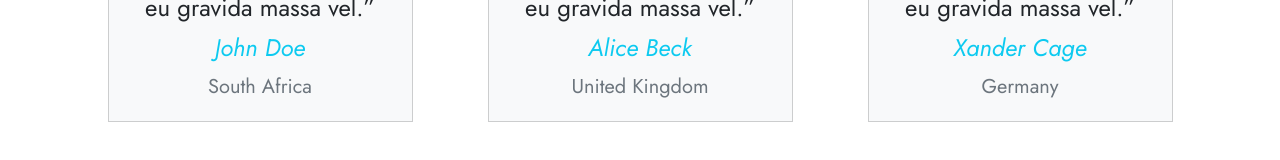
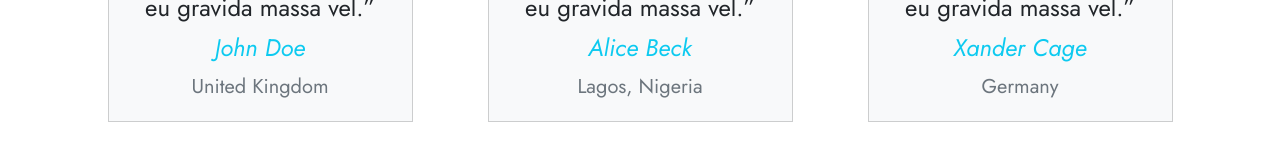
Before and after one commit to Muba-rak/jobme-client, a React (Vite) app: page / in a window 1280 px wide. Shown: the part 3747-3907 px from the top of the page. Built offline with nearby package versions, Linux system fonts and the light colour scheme; no server answers.

Commit message:
refactor: changed testimonial content

```diff
--- a/src/data/jobs.jsx
+++ b/src/data/jobs.jsx
@@ -7,7 +7,7 @@ export const testimonials = [
     id: 1,
     image: T1,
     name: "John Doe",
-    location: "South Africa",
+    location: "United Kingdom",
     testimonial:
       "“Lorem ipsum dolor sit amet consectetur. Etiam elit nisl aliquam tempor purus ac. Vestibulum eu euismod enim elit. Nunc phasellus aliquet eu gravida massa vel.”",
   },
@@ -15,7 +15,7 @@ export const testimonials = [
     id: 2,
     image: T2,
     name: "Alice Beck",
-    location: "United Kingdom",
+    location: "Lagos, Nigeria",
     testimonial:
       "“Lorem ipsum dolor sit amet consectetur. Etiam elit nisl aliquam tempor purus ac. Vestibulum eu euismod enim elit. Nunc phasellus aliquet eu gravida massa vel.”",
   },
```
